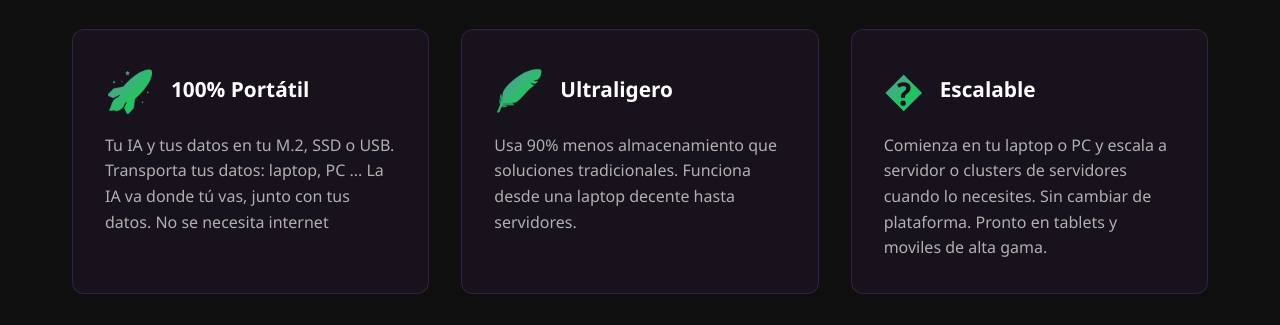
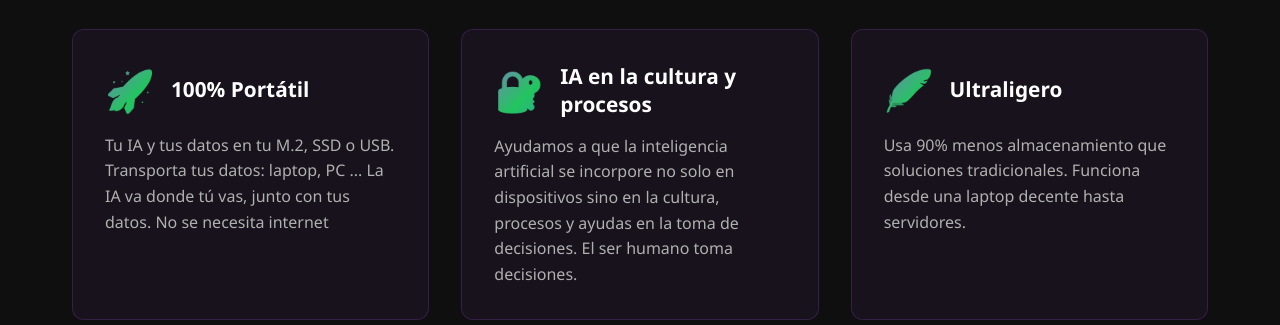
Before and after one commit to ricardoortegao/iasoloparami, a website: page public/index.html in a window 1280 px wide. Shown: the part 1506-1831 px from the top of the page. Drawn offline with Linux system fonts and the light colour scheme.

Commit message:
Actualizacion automatica

```diff
--- a/public/index.html
+++ b/public/index.html
@@ -1006,6 +1006,14 @@
 
             <div class="feature-card">
                 <div class="feature-header">
+                    <div class="feature-icon">🔐</div>
+                    <h3>IA en la cultura y procesos</h3>
+                </div>
+                <p>Ayudamos a que la inteligencia artificial se incorpore no solo en dispositivos sino en la cultura, procesos y ayudas en la toma de decisiones. El ser humano toma decisiones.</p>
+            </div>
+
+            <div class="feature-card">
+                <div class="feature-header">
                     <div class="feature-icon">🪶</div>
                     <h3>Ultraligero</h3>
                 </div>
```
